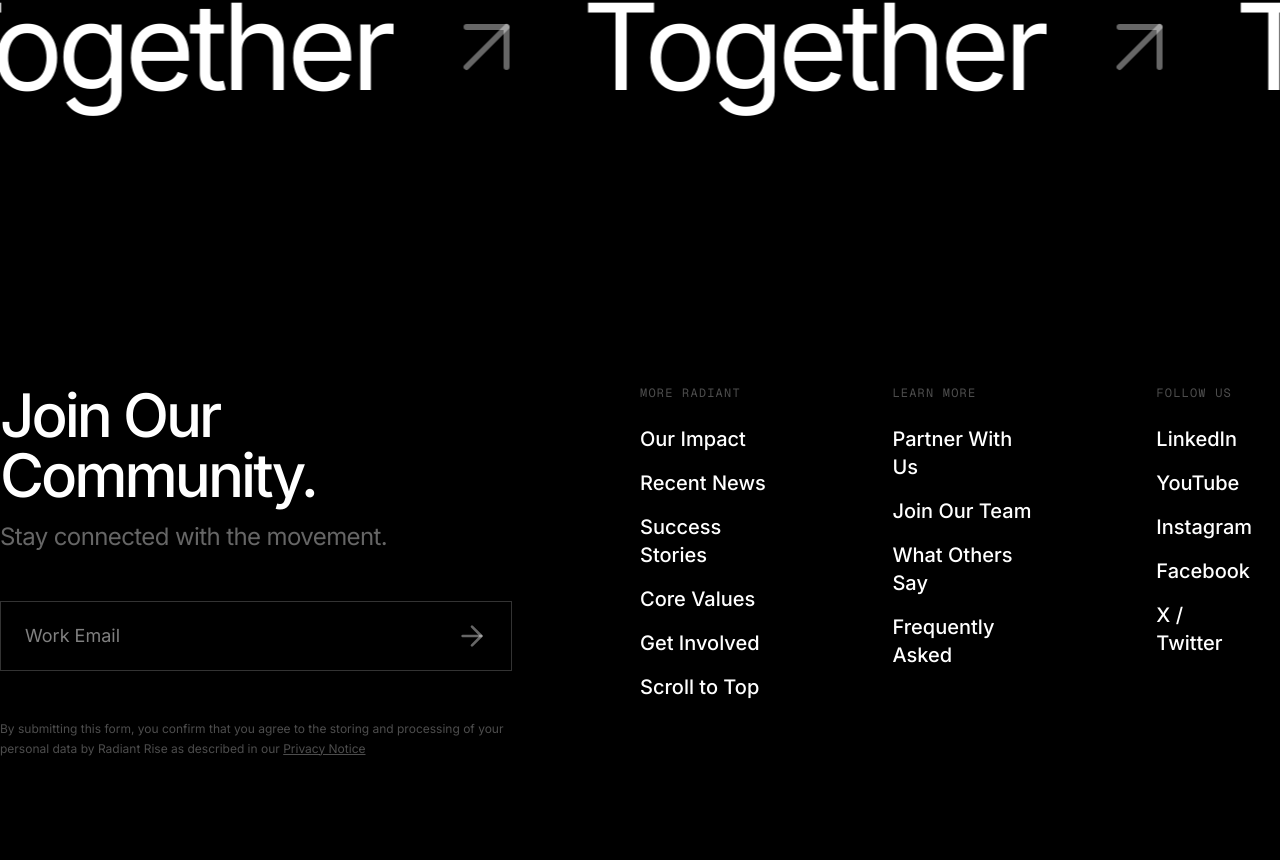
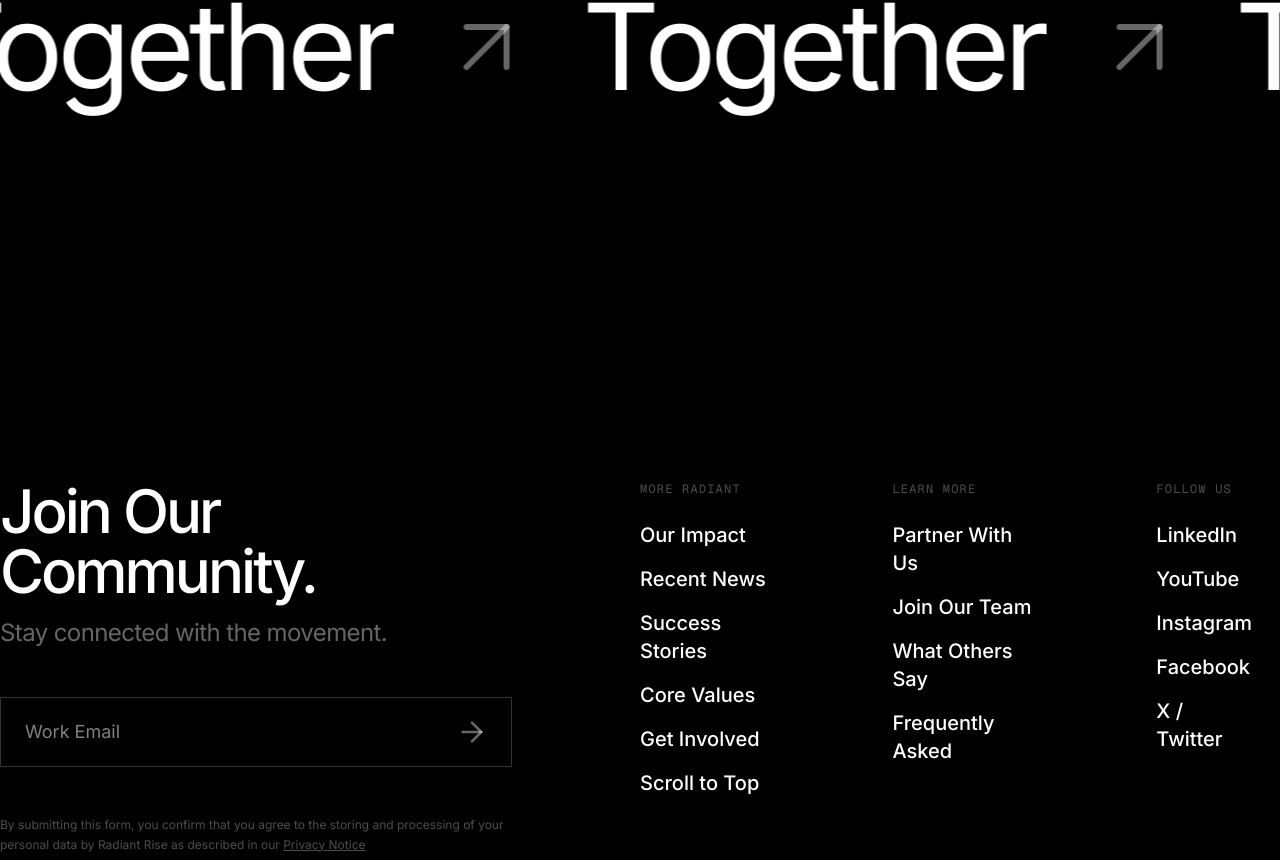
Before and after one commit to Radiant-Rise-Initiative/Radiant-Rise-Website, a Next.js app: page / in a window 1280 px wide. Shown: the part 11140-12000 px from the top of the page. Built offline with nearby package versions, Linux system fonts and the light colour scheme; no server answers; the database is empty.

Commit message:
1.8.0 - Standardized Symmetrical Footer Padding

```diff
--- a/components/layout/Footer.tsx
+++ b/components/layout/Footer.tsx
@@ -12,7 +12,7 @@ interface FooterProps {
 export function Footer({ topPadding = false }: FooterProps) {
     return (
         <footer data-theme="dark" className="bg-black pt-0 pb-0 overflow-hidden text-white font-sans">
-            <div className={`max-w-[1280px] 2xl:max-w-[1440px] mx-auto w-full px-4 sm:px-12 lg:px-0 pb-12 sm:pb-24 ${topPadding ? 'pt-12 sm:pt-24' : ''}`}>
+            <div className="max-w-[1280px] 2xl:max-w-[1440px] mx-auto w-full px-4 sm:px-12 lg:px-0 py-12 sm:py-24">
                 <div className="grid grid-cols-1 lg:grid-cols-[1.2fr_1.5fr] gap-24 lg:gap-32">
 
                     {/* Newsletter Section */}
```
